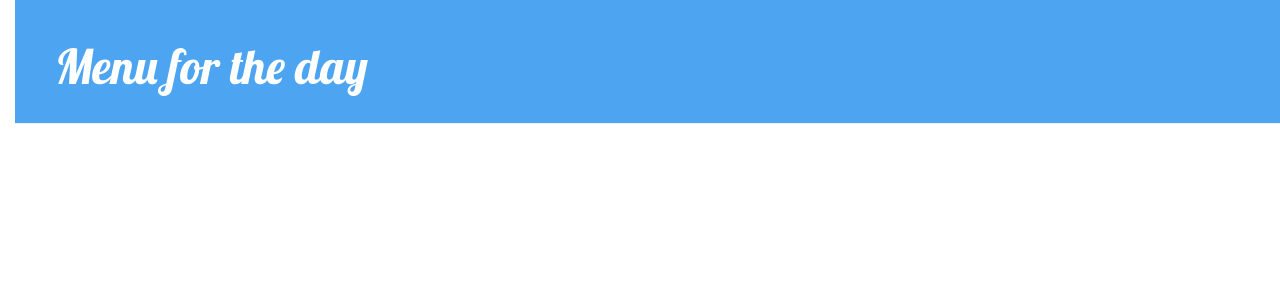
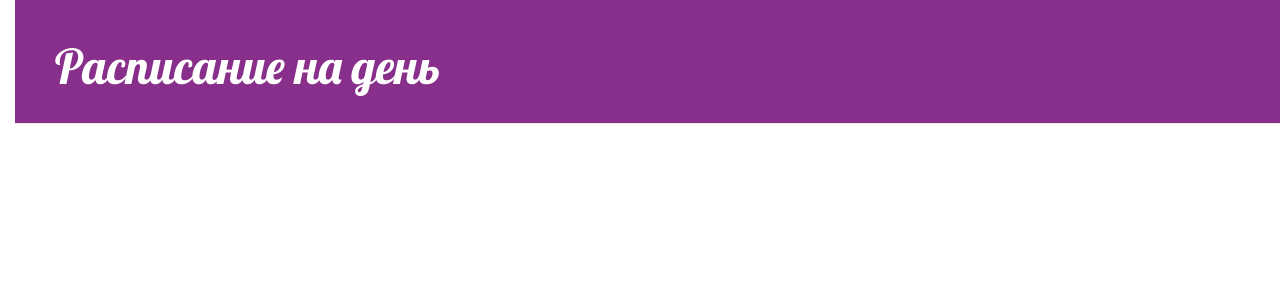
Before and after one commit to OlesyaKosvvintseva/my-first-blog, a Django app: page / in a window 1280 px wide. Shown: the top 300 px of the page. Run offline with Django 3.2, Linux system fonts and the light colour scheme; data that the repository does not hold is empty; some libraries are stand-ins or nearby versions.

Commit message:
изменения

```diff
--- a/blog/static/css/blog.css
+++ b/blog/static/css/blog.css
@@ -8,7 +8,7 @@ body {
 }
 
 .page-header {
-    background-color: #4da5f2;
+    background-color: #882f8b;
     margin-top: 0;
     padding: 20px 20px 20px 40px;
 }
--- a/blog/templates/blog/base.html
+++ b/blog/templates/blog/base.html
@@ -1,7 +1,7 @@
 {% load static %}
 <html>
     <head>
-        <title>Menu blog</title>
+        <title>DaySchedule</title>
         <link rel="stylesheet" href="//maxcdn.bootstrapcdn.com/bootstrap/3.2.0/css/bootstrap.min.css">
         <link rel="stylesheet" href="//maxcdn.bootstrapcdn.com/bootstrap/3.2.0/css/bootstrap-theme.min.css">
         <link rel="stylesheet" href="{% static 'css/blog.css' %}">
@@ -12,7 +12,7 @@
             {% if user.is_authenticated %}
                 <a href="{% url 'post_new' %}" class="top-menu"><span class="glyphicon glyphicon-plus"></span></a>
             {% endif %}
-            <h1><a href="/">Menu for the day</a></h1>
+            <h1><a href="/">Расписание на день</a></h1>
         </div>
 
         <div class="content container">
```
